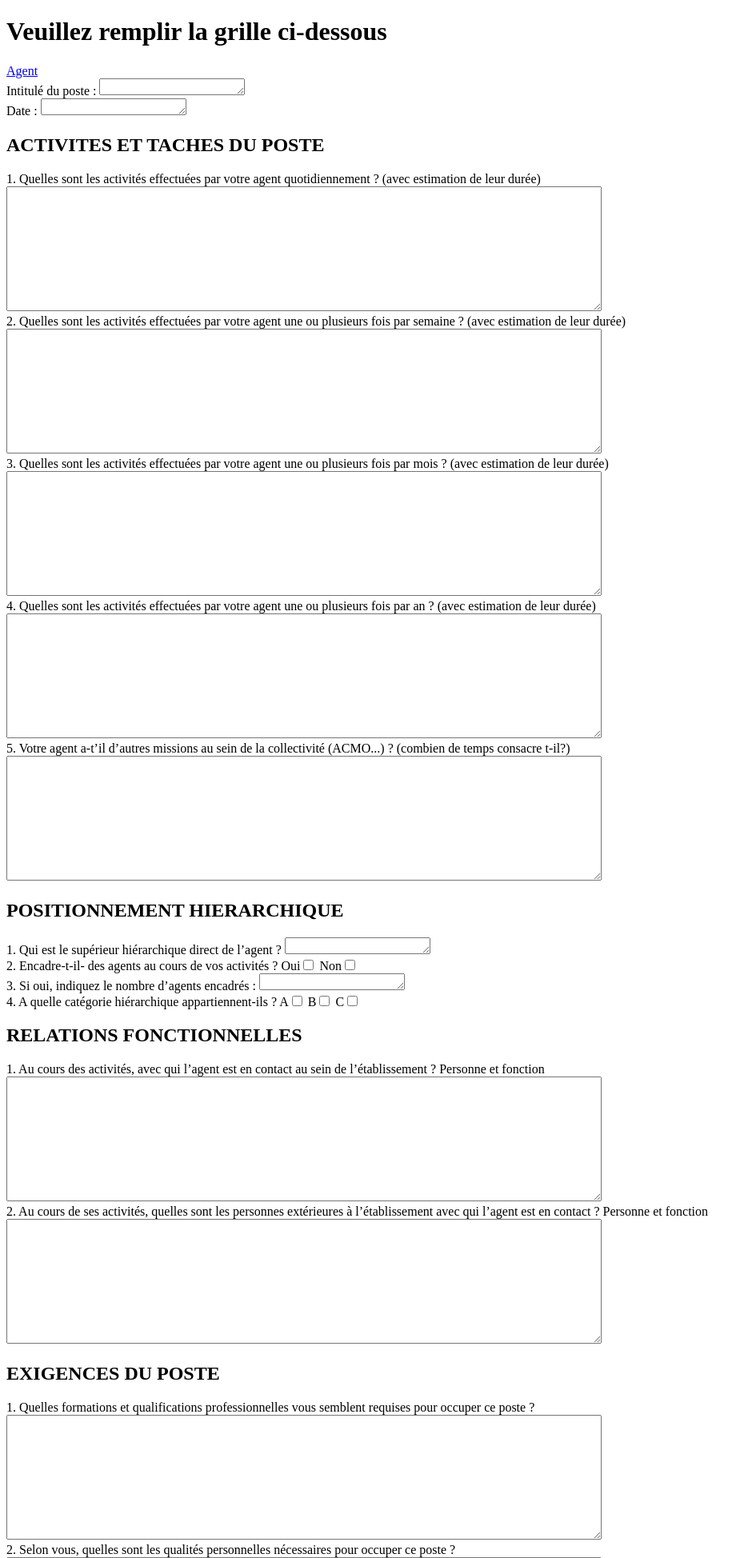
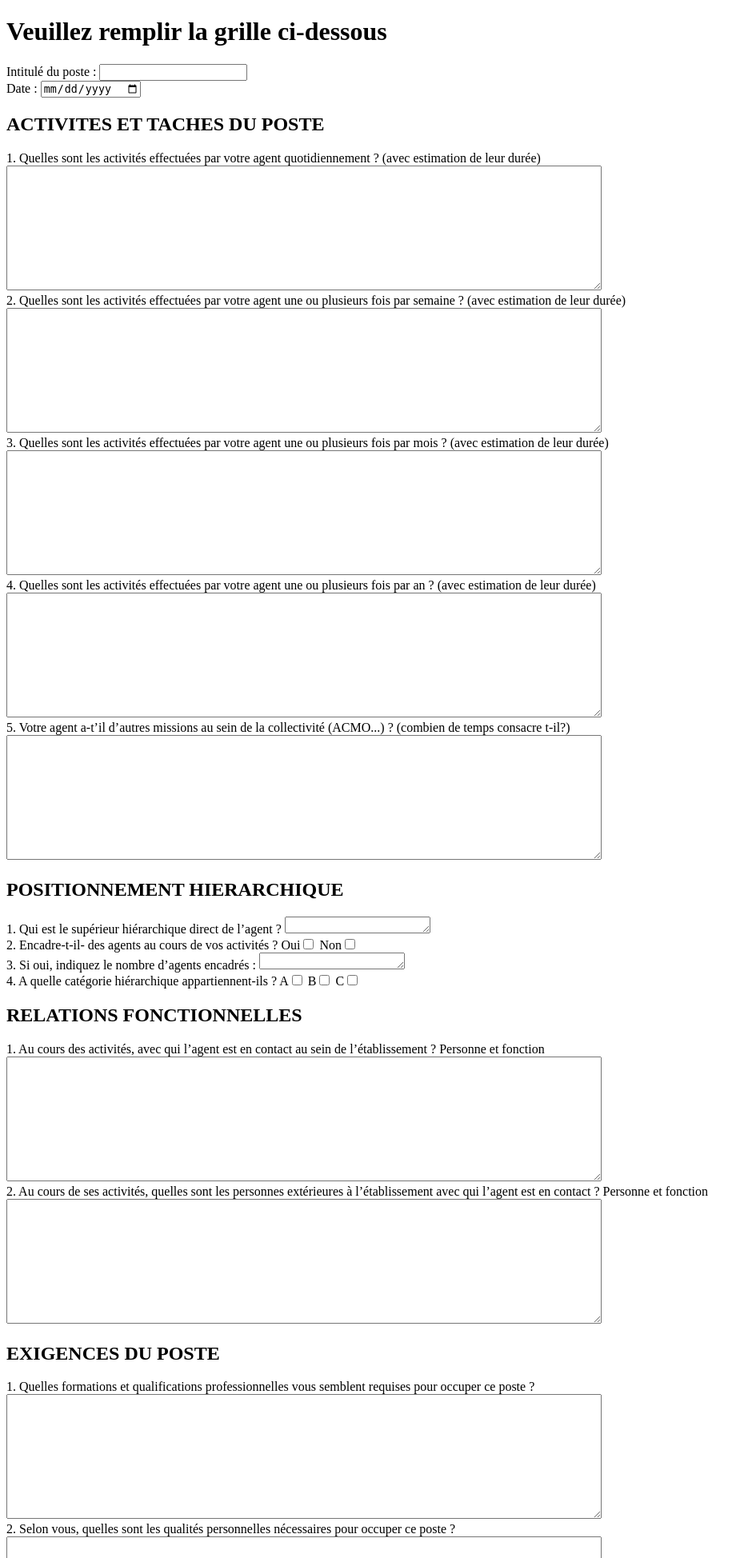
Before and after one commit to hery00/Projet-Organigramme, a CodeIgniter app: a page that uses ci306/application/views/Page/Formulaire.php in a window 1280 px wide. Shown: the top 1948 px of the page at 80% size, without its empty margins (0-940 px from the left). Run offline with CodeIgniter, Linux system fonts and the light colour scheme.

Commit message:
formulaire modif

```diff
--- a/ci306/application/views/Page/Formulaire.php
+++ b/ci306/application/views/Page/Formulaire.php
@@ -12,10 +12,8 @@
         <div class="titre">
             <h1> Veuillez remplir la grille ci-dessous</h1>
         </div>
-        <a href="http://">Agent</a>
-        <!-- ---GRILLE D'ANALYSE D'EMPLOYEUR--- -->
-        <div class="intitule">Intitulé du poste : <textarea name="message" rows="1" cols="20"></textarea></div>
-        <div class="daty">Date :  <textarea name="message" rows="1" cols="20"></textarea></div>
+        <div class="intitule">Intitulé du poste : <input type="text"> </div>
+        <div class="daty">Date :  <input type="date"></div>
 
         <h2>ACTIVITES ET TACHES DU POSTE</h2>
             <div class="1">1. Quelles sont les activités effectuées par votre agent quotidiennement ?
@@ -74,72 +72,6 @@
 
         <div><button type="submit">Confirmer</button></div>
 
-
-        <br>
-        <br>
-        <br>
-        <br>
-
-        <!-- ---GRILLE D'ANALYSE D'AGENT--- -->
-        <div class="intitule">Intitulé du poste : <textarea name="message" rows="1" cols="20"></textarea></div>
-        <div class="daty">Date :  <textarea name="message" rows="1" cols="20"></textarea></div>
-
-        <h2>ACTIVITES ET TACHES DU POSTE</h2>
-            <div class="1">1. Quelles sont les activités effectuées par votre agent quotidiennement ?
-            (avec estimation de leur durée)</div>
-            <textarea name="message" rows="10" cols="90"></textarea>
-            <div class="2">2. Quelles sont les activités effectuées par votre agent une ou plusieurs fois par semaine ?
-            (avec estimation de leur durée)</div>
-            <textarea name="message" rows="10" cols="90"></textarea>
-            <div class="3">3. Quelles sont les activités effectuées par votre agent une ou plusieurs fois par mois ?
-            (avec estimation de leur durée)</div>
-            <textarea name="message" rows="10" cols="90"></textarea>
-            <div class="4">4. Quelles sont les activités effectuées par votre agent une ou plusieurs fois par an ?
-            (avec estimation de leur durée)</div>
-            <textarea name="message" rows="10" cols="90"></textarea>
-            <div class="5">5. Votre agent a-t’il d’autres missions au sein de la collectivité (ACMO...) ?
-            (combien de temps consacre t-il?)</div>
-            <textarea name="message" rows="10" cols="90"></textarea>
-
-        <h2>POSITIONNEMENT HIERARCHIQUE</h2>
-            <div class="p1">1. Qui est le supérieur hiérarchique direct de l’agent ? <textarea name="message" rows="1" cols="20"></textarea></div>
-            <div class="p2">2. Encadre-t-il- des agents au cours de vos activités ? Oui<input type="checkbox"> Non<input type="checkbox"></div>
-            <div class="p3">3. Si oui, indiquez le nombre d’agents encadrés : <textarea name="message" rows="1" cols="20"></textarea></div>
-            <div class="p1">4. A quelle catégorie hiérarchique appartiennent-ils ? A<input type="checkbox"> B<input type="checkbox"> C<input type="checkbox"></div>
-
-        <h2>RELATIONS FONCTIONNELLES</h2>
-            <div class="r1">1. Au cours des activités, avec qui l’agent est en contact au sein de l’établissement ?
-            Personne et fonction </div>
-            <textarea name="message" rows="10" cols="90"></textarea>
-            <div class="r2">2. Au cours de ses activités, quelles sont les personnes extérieures à l’établissement avec qui l’agent est en contact ?
-            Personne et fonction </div>
-            <textarea name="message" rows="10" cols="90"></textarea>
-
-        <h2>EXIGENCES DU POSTE</h2>
-            <div class="e1">1. Quelles formations et qualifications professionnelles vous semblent requises pour occuper ce
-            poste ?</div>
-            <textarea name="message" rows="10" cols="90"></textarea>
-            <div class="e2">2. Selon vous, quelles sont les qualités personnelles nécessaires pour occuper ce poste ?
-            </div>
-            <textarea name="message" rows="10" cols="90"></textarea>
-            <div class="e3">3. A votre avis, quelle est la durée moyenne pour maîtriser ce poste ? </div>
-            <textarea name="message" rows="10" cols="90"></textarea>
-
-        <h2>MOYENS DU POSTE</h2>
-            <div class="m">Quels sont les moyens matériels dont vous disposez pour remplir vos fonctions (outils, logiciels,
-            fournitures...)</div>
-            <textarea name="message" rows="10" cols="90"></textarea>
-
-        <h2>CONDITIONS PARTICULIERES ET CONTRAINTES D’EXERCICE DU POSTE</h2>
-            <div class="c">Quelles sont les contraintes (physiques, de temps, d’espace, port EPI etc.) que vous rencontrez dans
-            l’exercice de vos fonctions ?</div>
-            <textarea name="message" rows="10" cols="90"></textarea>
-
-        <h2>POUVEZ-VOUS DECRIRE UNE JOURNEE TYPE ?</h2>
-            <div class="txt"><textarea name="message" rows="40" cols="100"></textarea> </div>
-
-        <div><button type="submit">Confirmer</button></div>
-
     </div>
 </body>
 </html>
```
Also changed, not shown: 6 other files.
